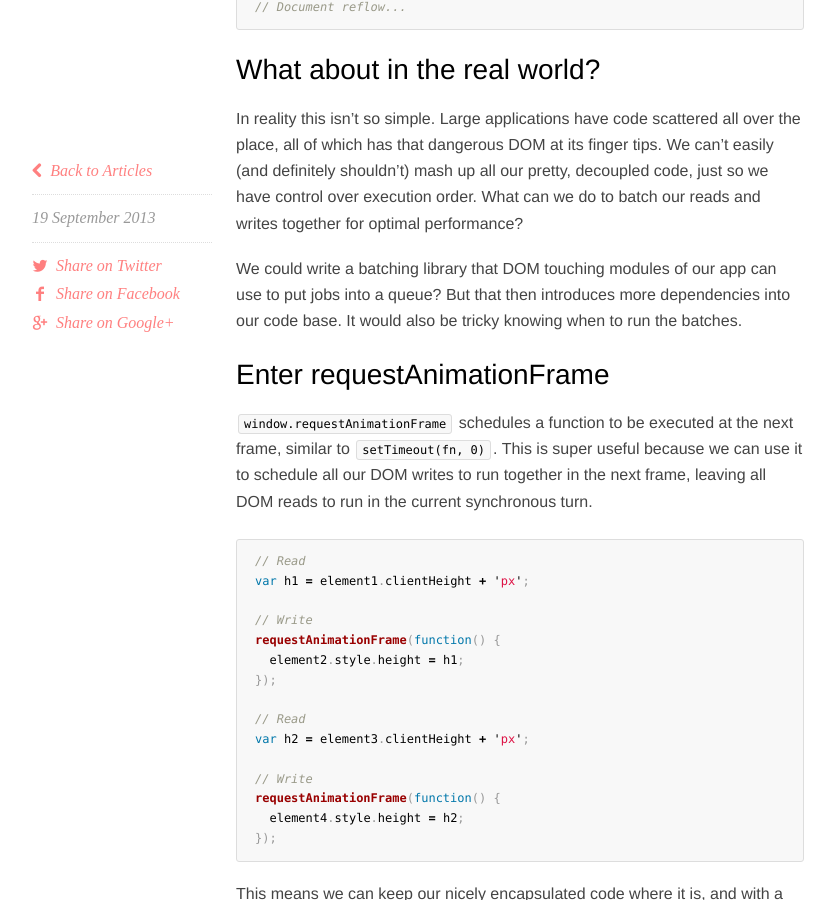
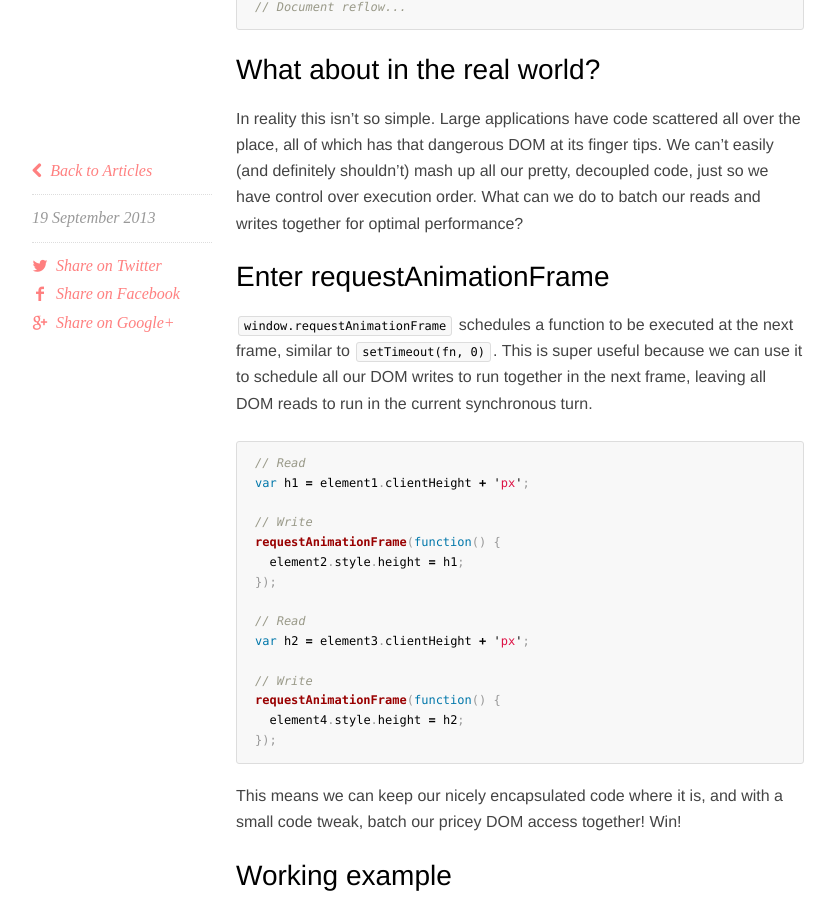
Before and after one commit to wilsonpage/blog, a Jekyll site: the page built from _posts/2013-09-19-preventing-layout-thrashing.markdown, in a window 1280 px wide and 900 px high, scrolled down 1034 px. Shown: the whole window, without its empty margins (120-955 px from the left). Built offline with Jekyll 4.4.1, drawn with Linux system fonts in a browser that asks for light colours; Markdown is read by kramdown in place of the engine named in the settings; comment, search, counter and statistics services are not loaded.

Commit message:
Remove old para

```diff
--- a/_posts/2013-09-19-preventing-layout-thrashing.markdown
+++ b/_posts/2013-09-19-preventing-layout-thrashing.markdown
@@ -45,8 +45,6 @@ element4.style.height = h2;
 ### What about in the real world?
 
 In reality this isn't so simple. Large applications have code scattered all over the place, all of which has that dangerous DOM at its finger tips. We can't easily (and definitely shouldn't) mash up all our pretty, decoupled code, just so we have control over execution order. What can we do to batch our reads and writes together for optimal performance?
-
-We could write a batching library that DOM touching modules of our app can use to put jobs into a queue? But that then introduces more dependencies into our code base. It would also be tricky knowing when to run the batches.
 
 ### Enter requestAnimationFrame
 
```
